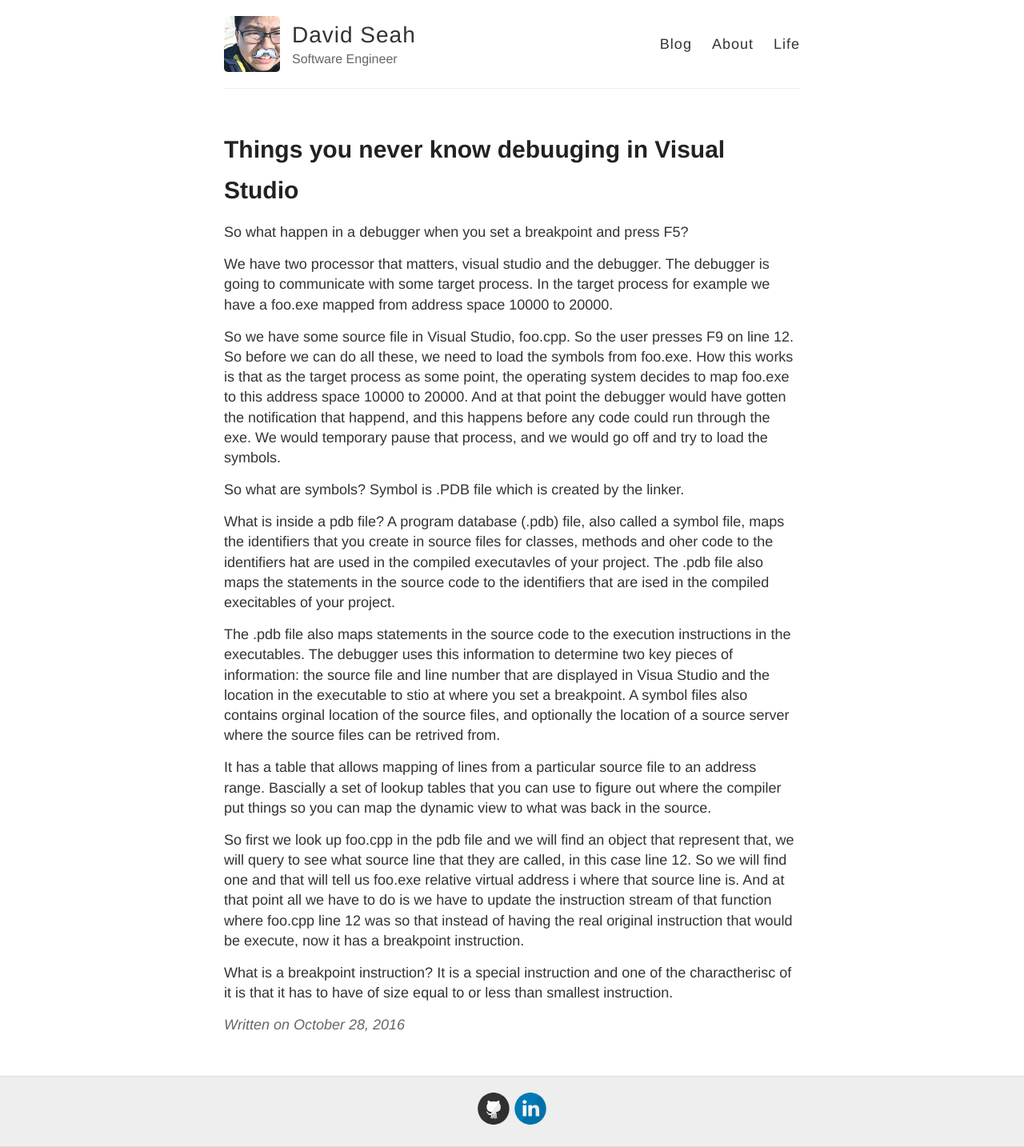
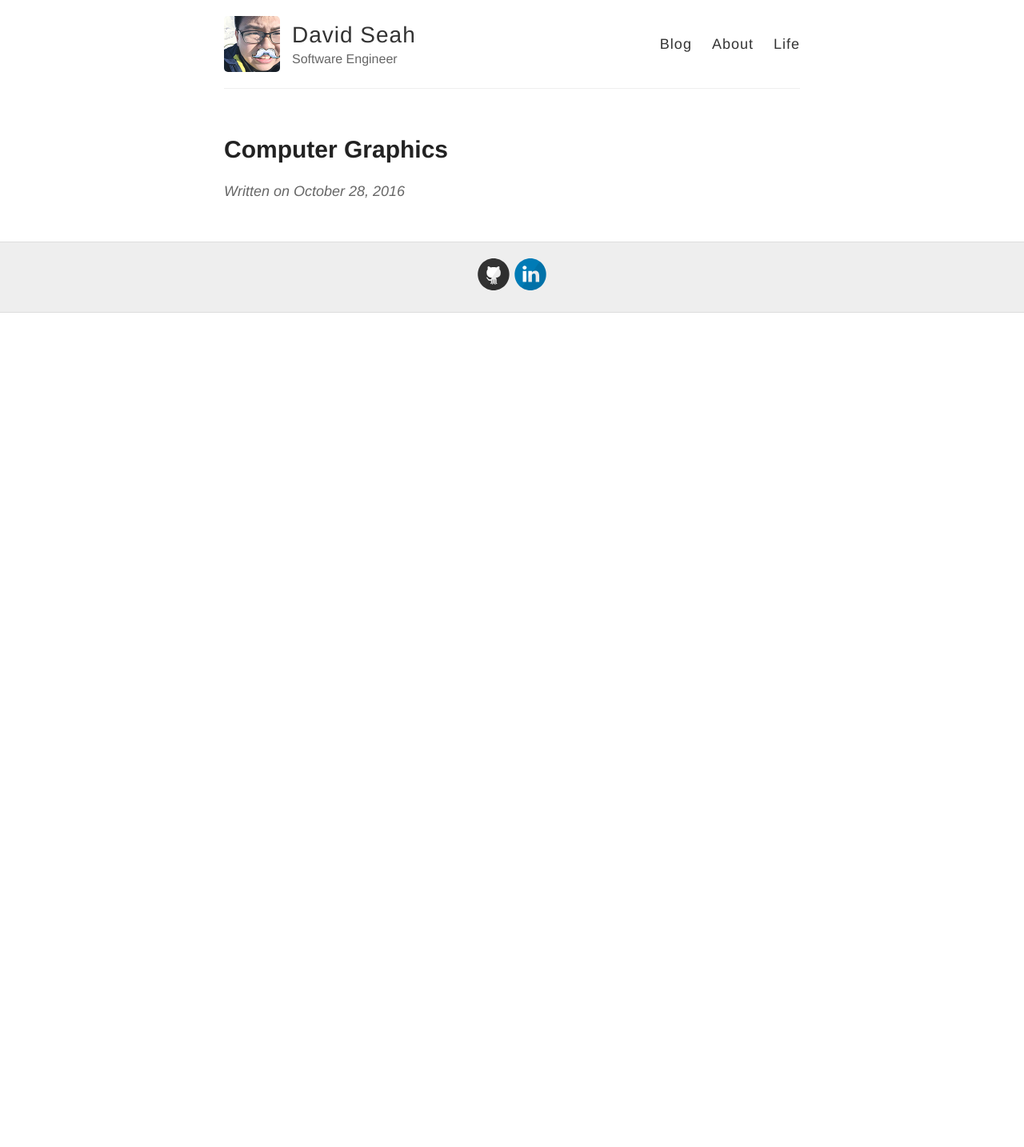
Before and after one commit to sengchong/sengchong.github.io, a Jekyll site: the page built from _posts/2016-10-28-projection-matrix.md, in a window 1280 px wide. Shown: the whole page at 80% size. Built offline with Jekyll 4.4.1, drawn with Linux system fonts in a browser that asks for light colours; Markdown is read by kramdown in place of the engine named in the settings; after the commit the page ends 900 px from its top, so only the background shows below that.

Commit message:
Update 2016-10-28-projection-matrix.md

```diff
--- a/_posts/2016-10-28-projection-matrix.md
+++ b/_posts/2016-10-28-projection-matrix.md
@@ -1,27 +1,4 @@
 ---
 layout: post
-title: Things you never know debuuging in Visual Studio
+title: Computer Graphics
 ---
-
-So what happen in a debugger when you set a breakpoint and press F5?
-
-We have two processor that matters, visual studio and the debugger. The debugger is going to communicate with some target process. In the target process for example we have a foo.exe mapped from address space 10000 to 20000.
-
-So we have some source file in Visual Studio, foo.cpp. So the user presses F9 on line 12. So before we can do all these, we need to load the symbols from foo.exe. How this works is that as the target process as some point, the operating system decides to map foo.exe to this address space 10000 to 20000. And at that point the debugger would have gotten the notification that happend, and this happens before any code could run through the exe. We would temporary pause that process, and we would go off and try to load the symbols.
-
-So what are symbols?
-Symbol is .PDB file which is created by the linker.
-
-What is inside a pdb file?
-A program database (.pdb) file, also called a symbol file, maps the identifiers that you create in source files for classes, methods and oher code to the identifiers hat are used in the compiled executavles of your project. The .pdb file also maps the statements in the source code to the identifiers that are ised in the compiled execitables of your project.
-
-The .pdb file also maps statements in the source code to the execution instructions in the executables. The debugger uses this information to determine two key pieces of information: the source file and line number that are displayed in Visua Studio and the location in the executable to stio at where you set a breakpoint. A symbol files also contains orginal location of the source files, and optionally the location of a source server where the source files can be retrived from.
-
-It has a table that allows mapping of lines from a particular source file to an address range.
-Bascially a set of lookup tables that you can use to figure out where the compiler put things so you can map the dynamic view to what was back in the source.
-
-
-So first we look up foo.cpp in the pdb file and we will find an object that represent that, we will query to see what source line that they are called, in this case line 12. So we will find one and that will tell us foo.exe relative virtual address i where that source line is. And at that point all we have to do is we have to update the instruction stream of that function where foo.cpp line 12 was so that instead of having the real original instruction that would be execute, now it has a breakpoint instruction.
-
-What is a breakpoint instruction?
-It is a special instruction and one of the charactherisc of it is that it has to have of size equal to or less than smallest instruction.
```
